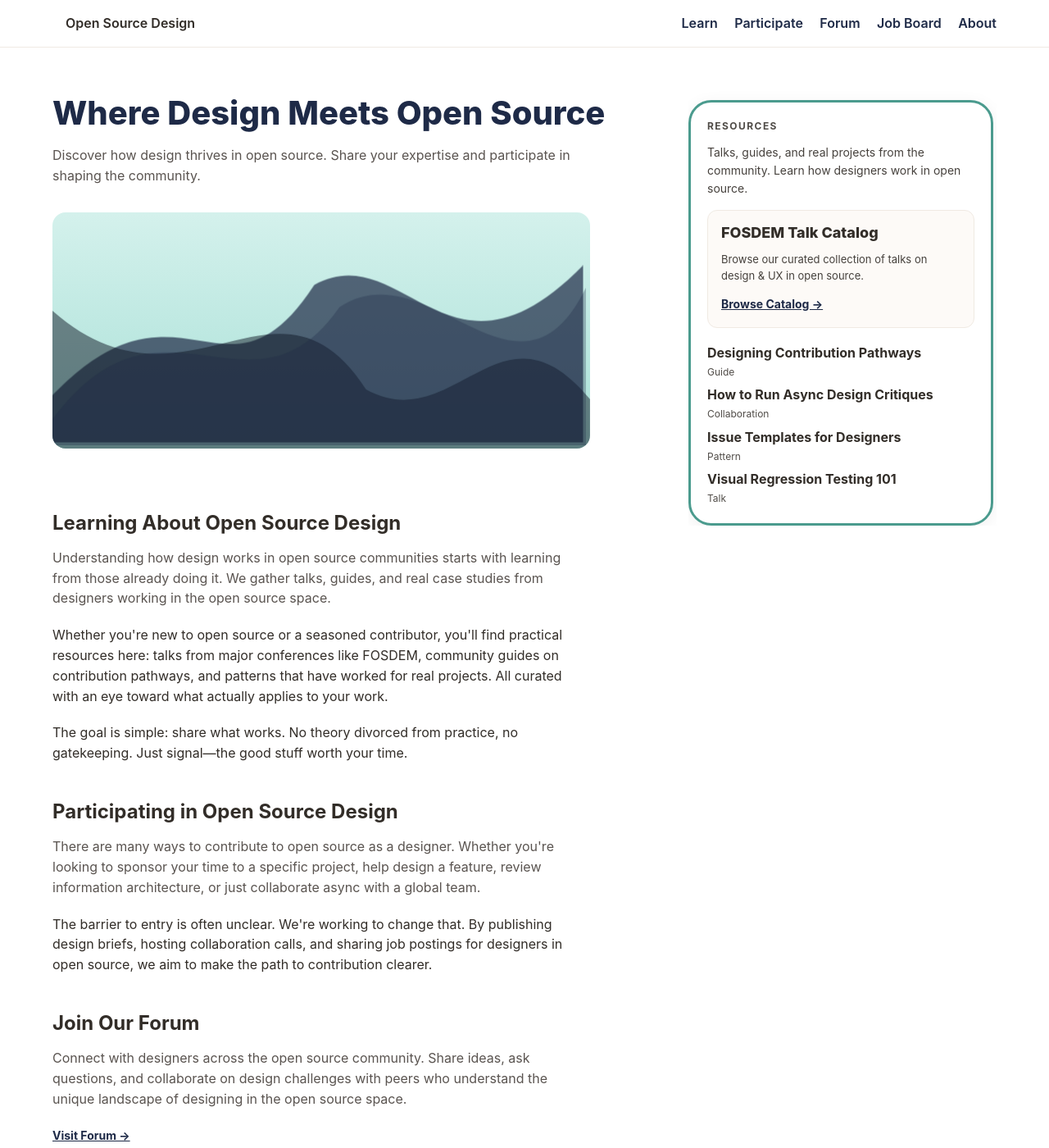
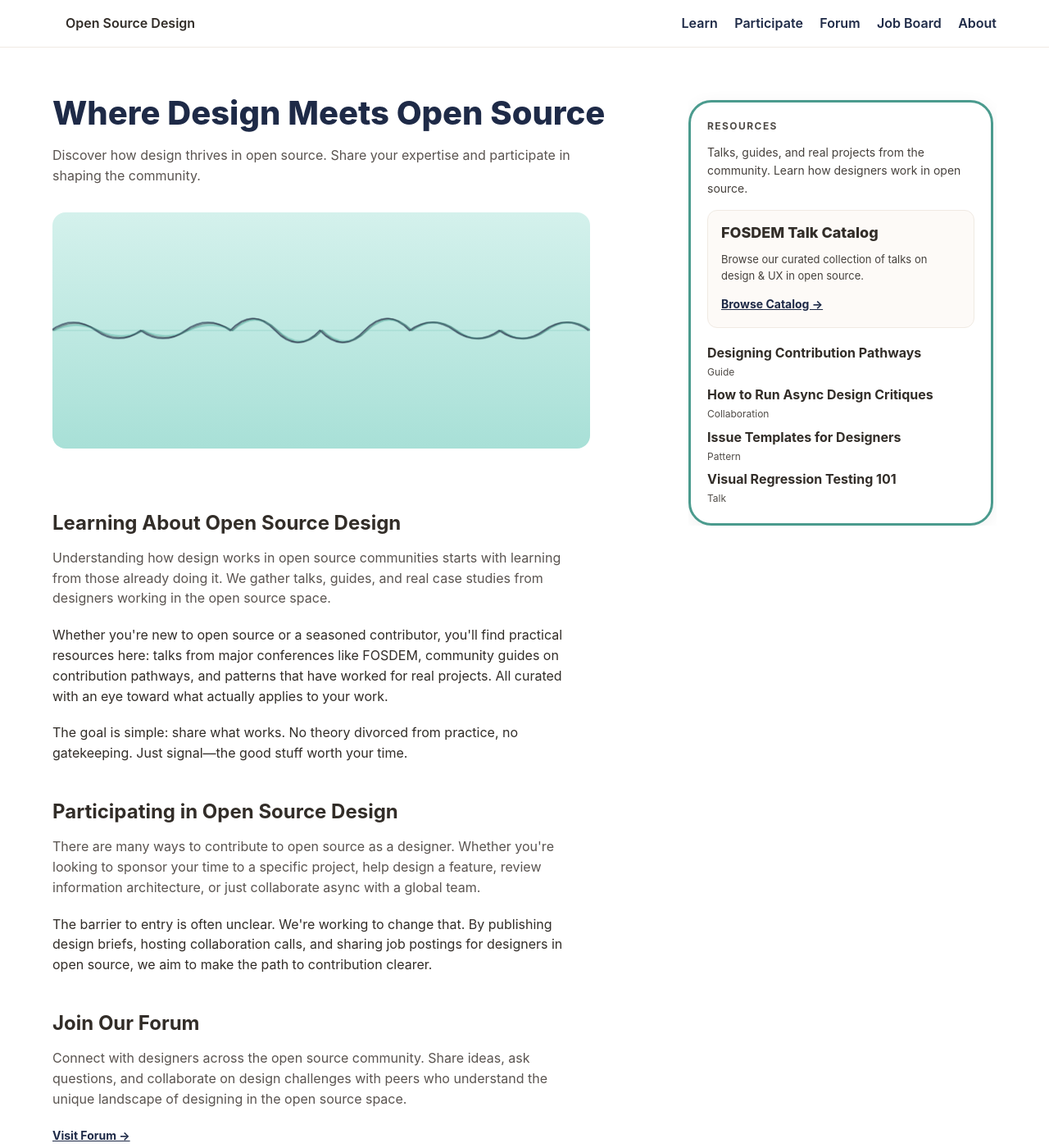
Before and after one commit to OSD-Website/opensourcedesign, a Jekyll site: the page built from index.md, in a window 1280 px wide and 1400 px high. Shown: the whole window at 82% size. Built offline with Jekyll 4.4.1, drawn with Linux system fonts in a browser that asks for light colours.

Commit message:
Transform to sound wave frequency visualization with navy and mint

```diff
--- a/_includes/hero-motif.html
+++ b/_includes/hero-motif.html
@@ -1,19 +1,42 @@
 <div class="motif-inline">
-    <svg viewBox="0 0 1200 240" preserveAspectRatio="none">
+    <svg viewBox="0 0 1200 240" preserveAspectRatio="xMidYMid meet">
+        <!-- Center line -->
+        <line
+            x1="0"
+            y1="120"
+            x2="1200"
+            y2="120"
+            stroke="#5ab5a6"
+            stroke-width="2"
+            opacity="0.3"
+        />
+
+        <!-- Sound wave paths -->
         <path
-            class="wave wave-1"
-            d="M0,200 C300,50 400,220 600,80 C800,30 900,200 1200,60 L1200,240 L0,240 Z"
-            fill="#1e2a47"
+            class="soundwave soundwave-1"
+            d="M0,120 Q50,80 100,120 T200,120 Q250,160 300,120 T400,120 Q450,60 500,120 T600,120 Q650,180 700,120 T800,120 Q850,80 900,120 T1000,120 Q1050,160 1100,120 T1200,120"
+            fill="none"
+            stroke="#1e2a47"
+            stroke-width="3"
+            opacity="0.8"
         />
+
         <path
-            class="wave wave-2"
-            d="M0,100 C300,220 500,40 700,180 C900,230 1000,80 1200,190 L1200,240 L0,240 Z"
-            fill="#111827"
+            class="soundwave soundwave-2"
+            d="M0,120 Q50,100 100,120 T200,120 Q250,140 300,120 T400,120 Q450,80 500,120 T600,120 Q650,160 700,120 T800,120 Q850,90 900,120 T1000,120 Q1050,150 1100,120 T1200,120"
+            fill="none"
+            stroke="#5ab5a6"
+            stroke-width="2.5"
+            opacity="0.6"
         />
+
         <path
-            class="wave wave-3"
-            d="M0,220 C250,60 450,230 650,100 C850,40 1050,220 1200,80 L1200,240 L0,240 Z"
-            fill="#1e2a47"
+            class="soundwave soundwave-3"
+            d="M0,120 Q50,90 100,120 T200,120 Q250,150 300,120 T400,120 Q450,70 500,120 T600,120 Q650,170 700,120 T800,120 Q850,85 900,120 T1000,120 Q1050,155 1100,120 T1200,120"
+            fill="none"
+            stroke="#111827"
+            stroke-width="2"
+            opacity="0.5"
         />
     </svg>
 </div>
--- a/_sass/_components.scss
+++ b/_sass/_components.scss
@@ -125,34 +125,37 @@
         height: 100%;
     }
 
-    .wave {
-        animation: wave 8s ease-in-out infinite;
+    .soundwave {
+        animation: soundwave 4s ease-in-out infinite;
         transform-origin: center;
     }
 
-    .wave-1 {
-        opacity: 0.7;
+    .soundwave-1 {
         animation-delay: 0s;
     }
 
-    .wave-2 {
-        opacity: 0.5;
-        animation-delay: -2s;
+    .soundwave-2 {
+        animation-delay: -1.3s;
     }
 
-    .wave-3 {
-        opacity: 0.3;
-        animation-delay: -4s;
+    .soundwave-3 {
+        animation-delay: -2.6s;
     }
 }
 
-@keyframes wave {
+@keyframes soundwave {
     0%,
     100% {
-        transform: translateX(0) translateY(0);
+        transform: scaleY(1) translateX(0);
+    }
+    25% {
+        transform: scaleY(1.3) translateX(5px);
     }
     50% {
-        transform: translateX(-25px) translateY(-10px);
+        transform: scaleY(0.8) translateX(-5px);
+    }
+    75% {
+        transform: scaleY(1.2) translateX(3px);
     }
 }
 
```
